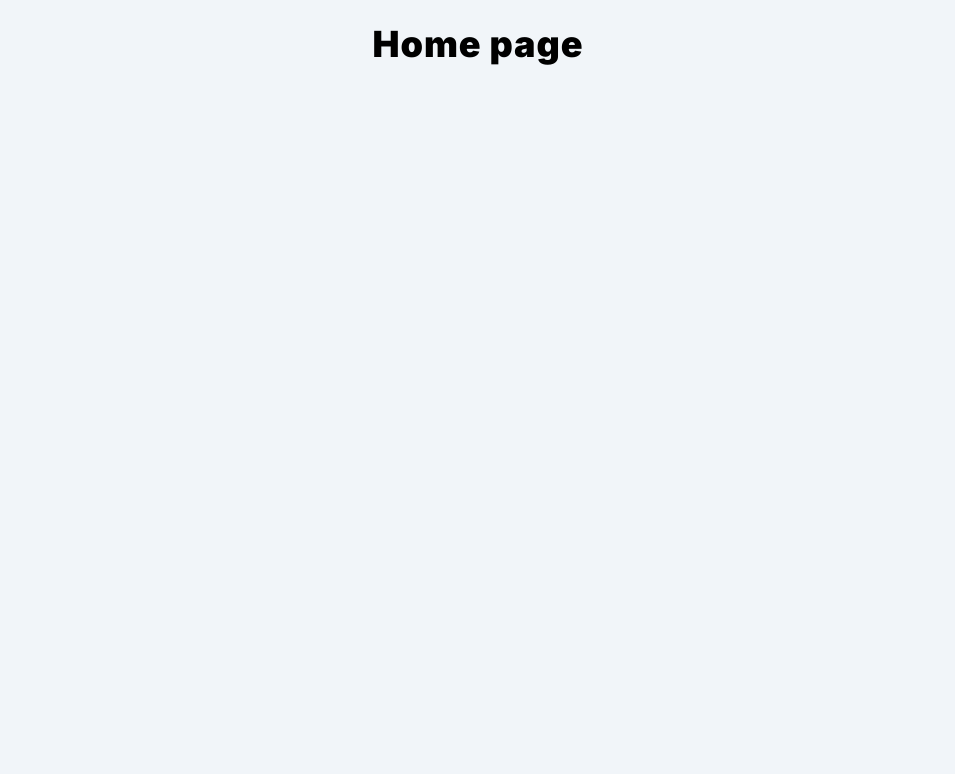
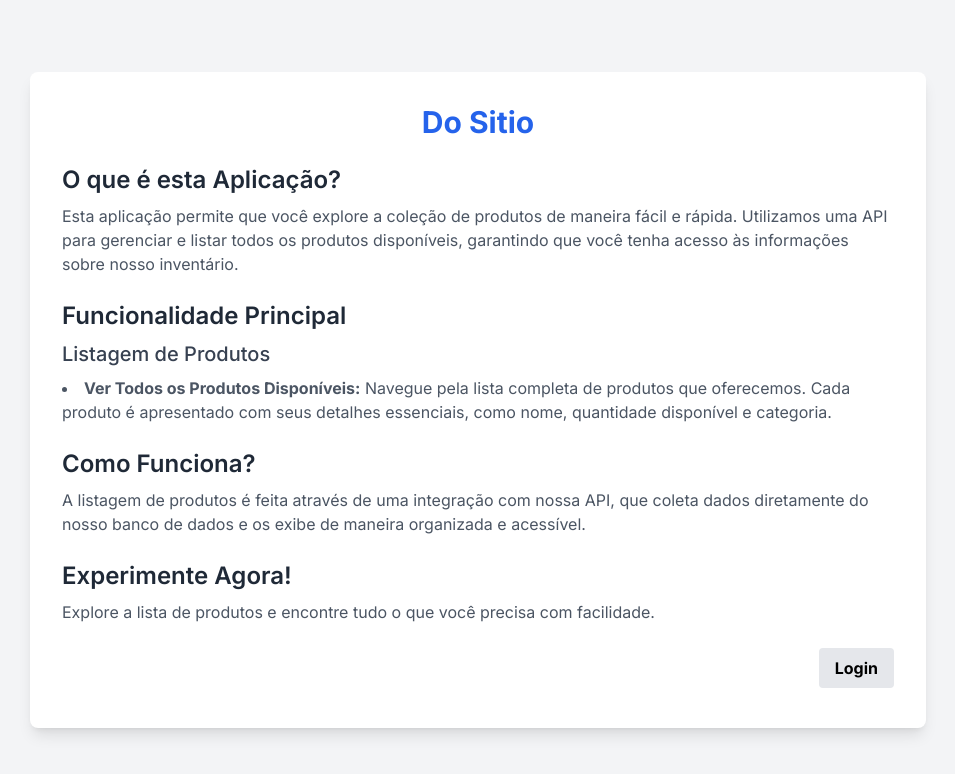
Before and after one commit to Matheusmslopes/Trab2BimWebAvan, a Next.js app in the folder sample_spa/: page / in a window 1280 px wide. Shown: the top 774 px of the page, without its empty margins (162-1117 px from the left). Built offline with nearby package versions, Linux system fonts and the light colour scheme.

Commit message:
feat[page]: Adiciona descrição da aplicação e feito estilização da página

```diff
--- a/sample_spa/app/page.tsx
+++ b/sample_spa/app/page.tsx
@@ -1,10 +1,42 @@
-const Home = async ({}) => {
+'use client'
+import Link from 'next/link'
+
+const Home = ({}) => {
   return (
-    <main className="h-screen">
-      <h1 className="text-2xl sm:text-4xl font-black tracking-wide text-center pt-6 pb-10 sm:pb-24">
-        Home page
-      </h1>
-    </main>
+    <main className="min-h-screen bg-gray-100 flex items-center justify-center">
+    <div className="max-w-4xl w-full bg-white shadow-lg rounded-lg p-8">
+        <h1 className="text-3xl font-bold mb-6 text-center text-blue-600">Do Sitio</h1>
+        <section className="mb-6">
+            <h2 className="text-2xl font-semibold mb-2 text-gray-800">O que é esta Aplicação?</h2>
+            <p className="text-gray-600">
+                Esta aplicação permite que você explore a coleção de produtos de maneira fácil e rápida. Utilizamos uma API para gerenciar e listar todos os produtos disponíveis, garantindo que você tenha acesso às informações sobre nosso inventário.
+            </p>
+        </section>
+        <section className="mb-6">
+            <h2 className="text-2xl font-semibold mb-2 text-gray-800">Funcionalidade Principal</h2>
+            <h3 className="text-xl font-medium mb-2 text-gray-700">Listagem de Produtos</h3>
+            <ul className="list-disc list-inside text-gray-600">
+                <li><strong>Ver Todos os Produtos Disponíveis:</strong> Navegue pela lista completa de produtos que oferecemos. Cada produto é apresentado com seus detalhes essenciais, como nome, quantidade disponível e categoria.</li>
+            </ul>
+        </section>
+        <section className="mb-6">
+            <h2 className="text-2xl font-semibold mb-2 text-gray-800">Como Funciona?</h2>
+            <p className="text-gray-600">
+                A listagem de produtos é feita através de uma integração com nossa API, que coleta dados diretamente do nosso banco de dados e os exibe de maneira organizada e acessível.
+            </p>
+        </section>
+        <section>
+            <h2 className="text-2xl font-semibold mb-2 text-gray-800">Experimente Agora!</h2>
+            <p className="text-gray-600">
+                Explore a lista de produtos e encontre tudo o que você precisa com facilidade.
+            </p>
+        </section>
+        <br/>
+        <div className='flex justify-end'>
+          <Link href="/login" className=' inline-block px-4 py-2 rounded bg-gray-200 font-bold mb-2 text-black-800'>Login</Link>
+        </div>
+    </div>
+</main>
   );
 };
 
```
